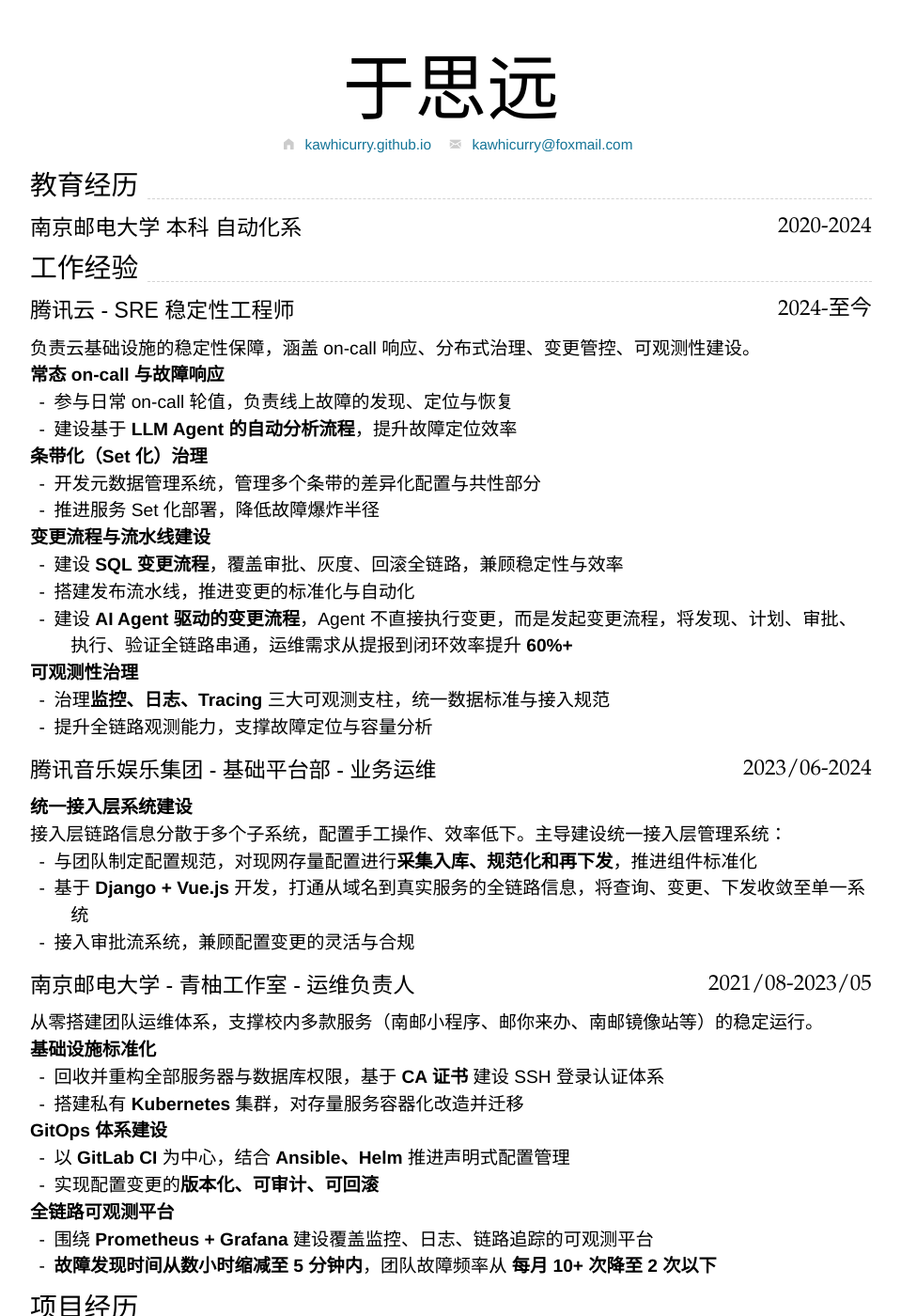
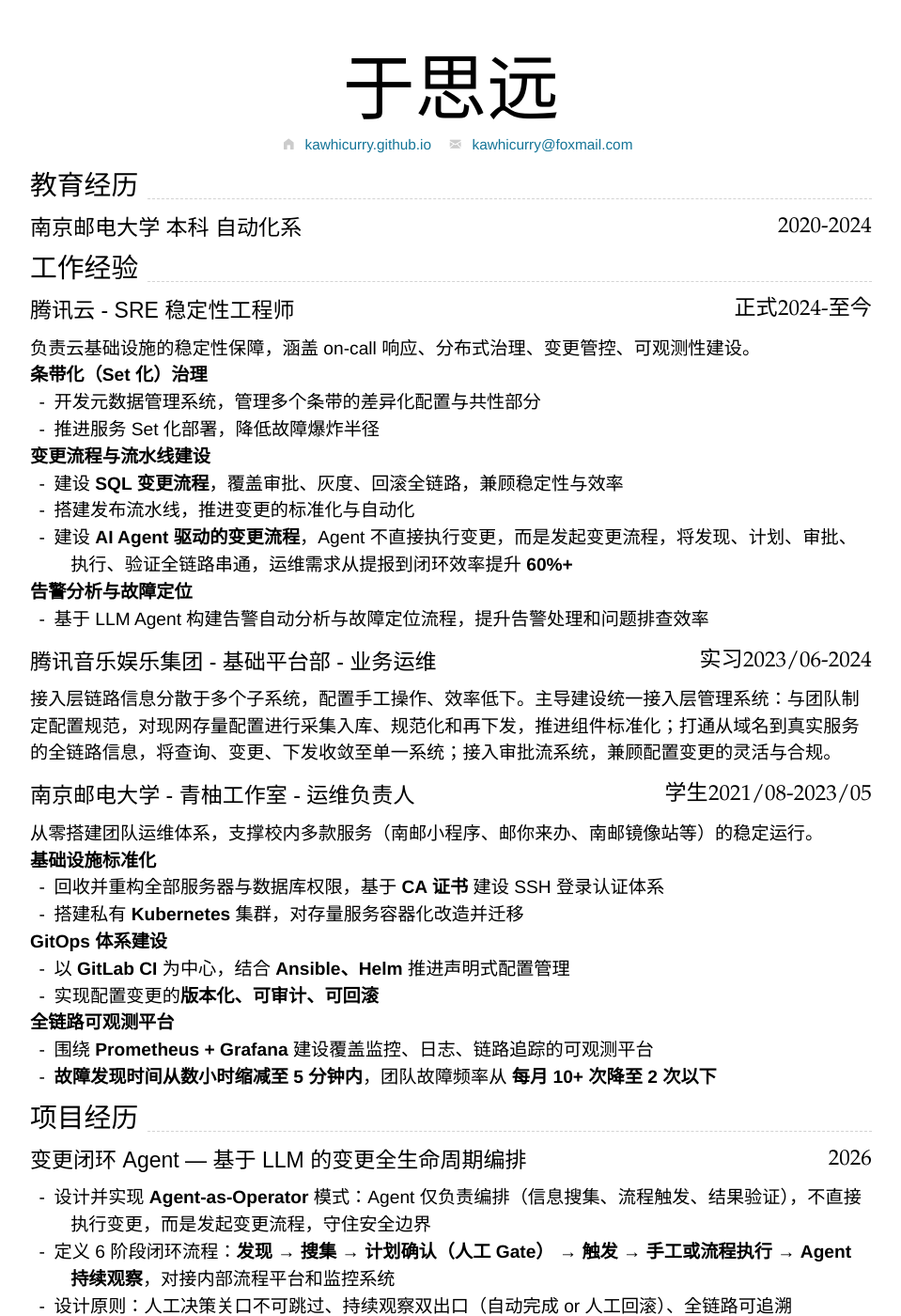
Before and after one commit to kawhicurry/resume, a Jekyll site: the page built from index.md, in a window 1280 px wide and 1400 px high. Shown: the whole window at 94% size, without its empty margins (160-1119 px from the left). Built offline with Jekyll 4.4.1, drawn with Linux system fonts in a browser that asks for light colours; nearby versions of some CDN libraries.

Commit message:
refactor: 重构工作经验结构
- 腾讯云：删除oncall，条带化移至最前，可观测性改为告警分析
- 腾讯云/TME/青柚分别标注 正式/实习/学生
- TME压缩为一段话并去掉开发语言框架提及

```diff
--- a/index.md
+++ b/index.md
@@ -19,14 +19,9 @@ homepage:
 
 ## 工作经验
 
-### 腾讯云 - SRE 稳定性工程师 `2024-至今`
+### 腾讯云 - SRE 稳定性工程师 `2024-至今` `正式`
 
 负责云基础设施的稳定性保障，涵盖 on-call 响应、分布式治理、变更管控、可观测性建设。
-
-**常态 on-call 与故障响应**
-
-- 参与日常 on-call 轮值，负责线上故障的发现、定位与恢复
-- 建设基于 **LLM Agent 的自动分析流程**，提升故障定位效率
 
 **条带化（Set 化）治理**
 
@@ -39,22 +34,15 @@ homepage:
 - 搭建发布流水线，推进变更的标准化与自动化
 - 建设 **AI Agent 驱动的变更流程**，Agent 不直接执行变更，而是发起变更流程，将发现、计划、审批、执行、验证全链路串通，运维需求从提报到闭环效率提升 **60%+**
 
-**可观测性治理**
+**告警分析与故障定位**
 
-- 治理**监控、日志、Tracing** 三大可观测支柱，统一数据标准与接入规范
-- 提升全链路观测能力，支撑故障定位与容量分析
+- 基于 LLM Agent 构建告警自动分析与故障定位流程，提升告警处理和问题排查效率
 
-### 腾讯音乐娱乐集团 - 基础平台部 - 业务运维 `2023/06-2024`
+### 腾讯音乐娱乐集团 - 基础平台部 - 业务运维 `2023/06-2024` `实习`
 
-**统一接入层系统建设**
+接入层链路信息分散于多个子系统，配置手工操作、效率低下。主导建设统一接入层管理系统：与团队制定配置规范，对现网存量配置进行采集入库、规范化和再下发，推进组件标准化；打通从域名到真实服务的全链路信息，将查询、变更、下发收敛至单一系统；接入审批流系统，兼顾配置变更的灵活与合规。
 
-接入层链路信息分散于多个子系统，配置手工操作、效率低下。主导建设统一接入层管理系统：
-
-- 与团队制定配置规范，对现网存量配置进行**采集入库、规范化和再下发**，推进组件标准化
-- 基于 **Django + Vue.js** 开发，打通从域名到真实服务的全链路信息，将查询、变更、下发收敛至单一系统
-- 接入审批流系统，兼顾配置变更的灵活与合规
-
-### 南京邮电大学 - 青柚工作室 - 运维负责人 `2021/08-2023/05`
+### 南京邮电大学 - 青柚工作室 - 运维负责人 `2021/08-2023/05` `学生`
 
 从零搭建团队运维体系，支撑校内多款服务（南邮小程序、邮你来办、南邮镜像站等）的稳定运行。
 
```
